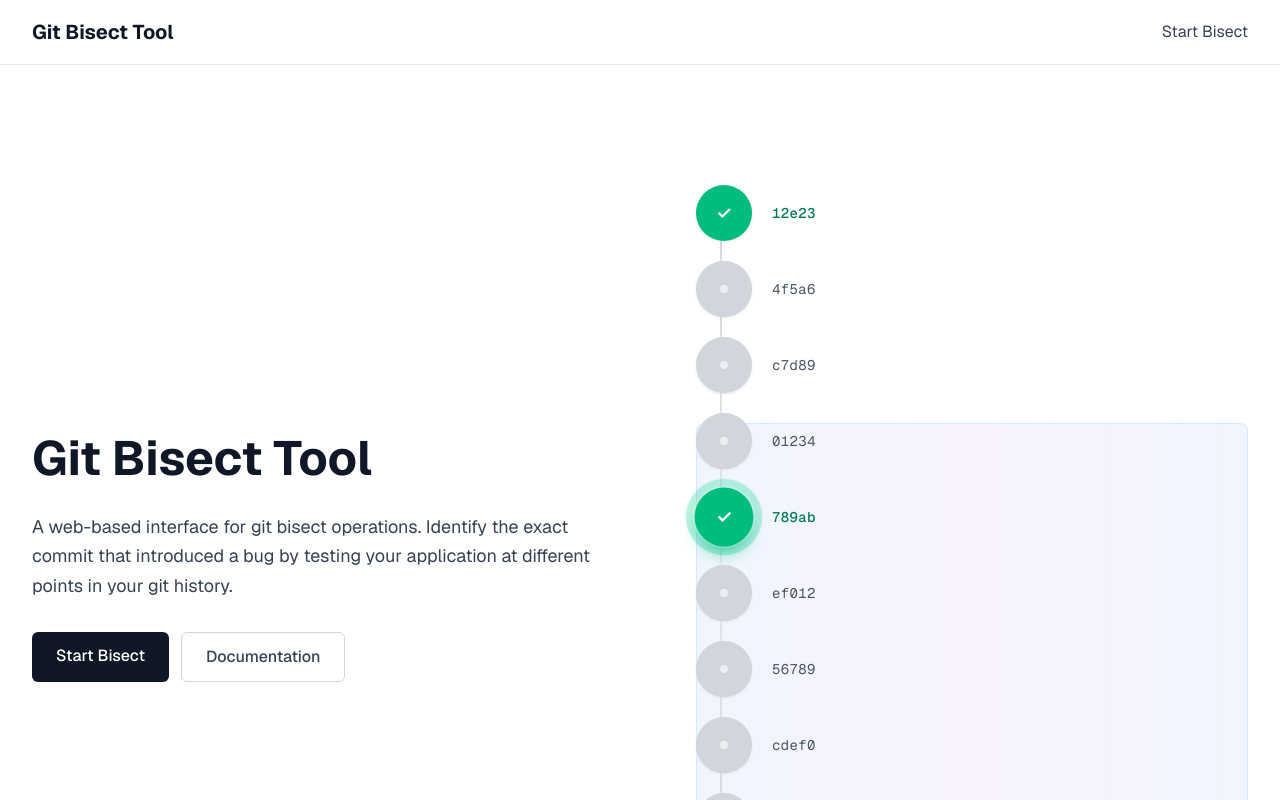
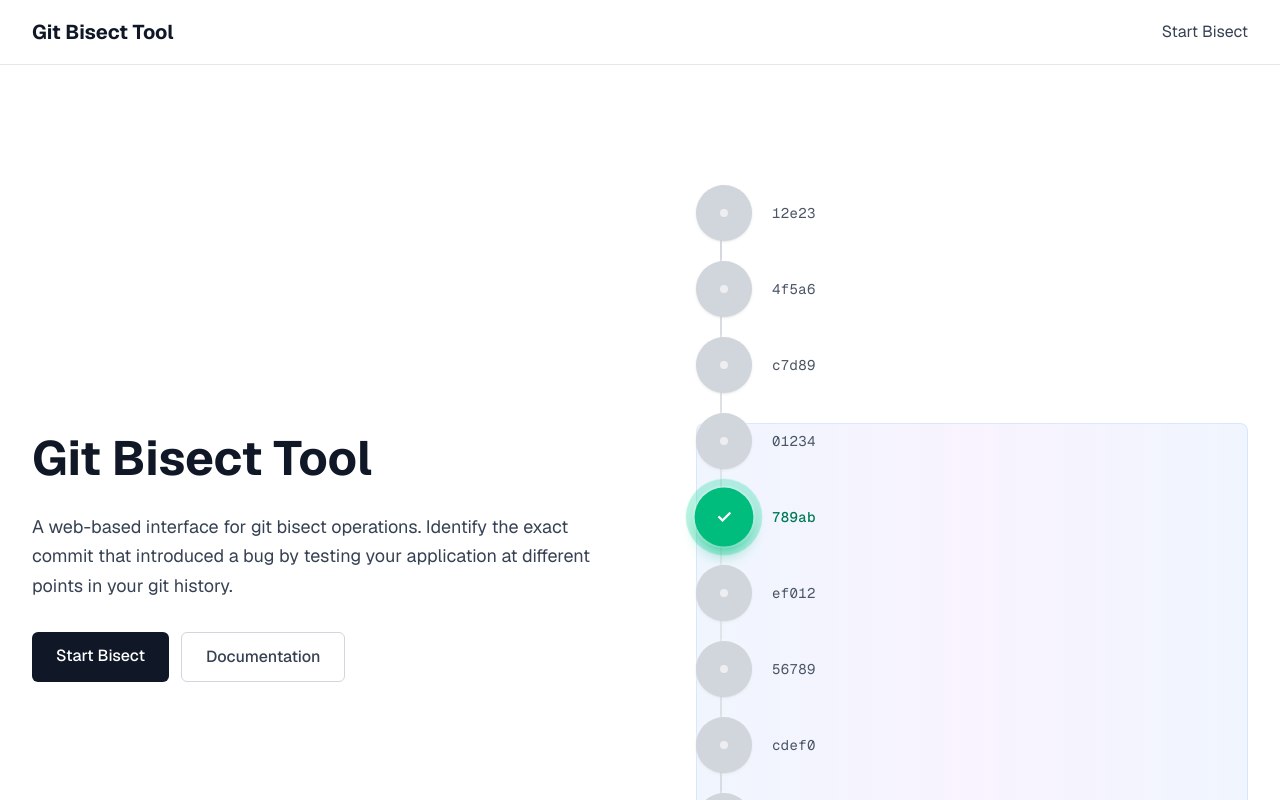
Before and after one commit to LGeoff31/Bisect, a Next.js app: page / in a window 1280 px wide. Shown: the top 800 px of the page. Built offline with nearby package versions, Linux system fonts and the light colour scheme.

Commit message:
improve bisect visualization UI

```diff
--- a/app/components/BisectAnimation.tsx
+++ b/app/components/BisectAnimation.tsx
@@ -151,7 +151,16 @@ export default function BisectAnimation() {
     return () => clearInterval(interval);
   }, [mounted]);
 
-  const getCommitColor = (commit: Commit) => {
+  const isInSearchRange = (index: number) => {
+    if (!searchRange) return true; // If no range set, show all
+    return index >= searchRange.start && index <= searchRange.end;
+  };
+
+  const getCommitColor = (commit: Commit, index: number) => {
+    // If outside search range, show as unknown
+    if (searchRange && !isInSearchRange(index) && commit.status !== 'testing') {
+      return 'bg-gray-300 dark:bg-gray-700';
+    }
     if (commit.status === 'good') return 'bg-emerald-500 dark:bg-emerald-600';
     if (commit.status === 'bad') {
       return commit.isFirstBad
@@ -162,7 +171,11 @@ export default function BisectAnimation() {
     return 'bg-gray-300 dark:bg-gray-700';
   };
 
-  const getCommitShadow = (commit: Commit) => {
+  const getCommitShadow = (commit: Commit, index: number) => {
+    // If outside search range, no special shadow
+    if (searchRange && !isInSearchRange(index) && commit.status !== 'testing') {
+      return 'shadow-sm';
+    }
     if (commit.glow && commit.status === 'good') {
       return 'shadow-lg shadow-emerald-500/50 dark:shadow-emerald-600/50';
     }
@@ -201,7 +214,7 @@ export default function BisectAnimation() {
                 className="relative flex items-center gap-5 z-10 group"
               >
                 <div className="relative z-20">
-                  {commit.glow && (
+                  {commit.glow && isInSearchRange(index) && (
                     <div
                       className={`absolute inset-0 rounded-full animate-pulse ${
                         commit.status === 'good'
@@ -217,7 +230,7 @@ export default function BisectAnimation() {
 
 
                   <div
-                    className={`relative w-14 h-14 ${getCommitColor(commit)} ${getCommitShadow(commit)} rounded-full transition-all duration-300 ease-out flex items-center justify-center text-white font-semibold transform ring-2 ring-white/20 dark:ring-gray-800/30 ${
+                    className={`relative w-14 h-14 ${getCommitColor(commit, index)} ${getCommitShadow(commit, index)} rounded-full transition-all duration-300 ease-out flex items-center justify-center text-white font-semibold transform ring-2 ring-white/20 dark:ring-gray-800/30 ${
                       commit.status === 'testing' ? 'opacity-80 animate-pulse' : 'opacity-100'
                     }`}
                     style={{
@@ -225,19 +238,19 @@ export default function BisectAnimation() {
                       transition: 'all 0.3s cubic-bezier(0.4, 0, 0.2, 1)',
                     }}
                   >
-                    {commit.status === 'good' && (
+                    {commit.status === 'good' && isInSearchRange(index) && (
                       <span className="text-lg">✓</span>
                     )}
-                    {commit.status === 'bad' && commit.isFirstBad && (
+                    {commit.status === 'bad' && commit.isFirstBad && isInSearchRange(index) && (
                       <span className="text-xl font-bold">⚠</span>
                     )}
-                    {commit.status === 'bad' && !commit.isFirstBad && (
+                    {commit.status === 'bad' && !commit.isFirstBad && isInSearchRange(index) && (
                       <span className="text-lg">✗</span>
                     )}
                     {commit.status === 'testing' && (
                       <span className="text-lg animate-spin">⟳</span>
                     )}
-                    {commit.status === 'unknown' && (
+                    {(commit.status === 'unknown' || (searchRange && !isInSearchRange(index) && commit.status !== 'testing')) && (
                       <div className="w-2 h-2 bg-white/60 rounded-full" />
                     )}
                   </div>
@@ -245,16 +258,16 @@ export default function BisectAnimation() {
 
                 <div className="flex-1 z-20">
                   <div className={`text-sm font-mono tracking-wide transition-colors duration-300 ${
-                    commit.status === 'good'
+                    commit.status === 'good' && isInSearchRange(index)
                       ? 'text-emerald-700 dark:text-emerald-400 font-medium'
-                      : commit.status === 'bad'
+                      : commit.status === 'bad' && isInSearchRange(index)
                       ? 'text-red-700 dark:text-red-400 font-medium'
                       : commit.status === 'testing'
                       ? 'text-amber-700 dark:text-amber-400 font-medium'
                       : 'text-gray-600 dark:text-gray-400'
                   }`}>
                     {commit.hash}
-                    {commit.status === 'bad' && commit.isFirstBad && (
+                    {commit.status === 'bad' && commit.isFirstBad && isInSearchRange(index) && (
                       <span className="ml-2 text-xs font-semibold px-2 py-0.5 bg-rose-100 dark:bg-rose-900/30 text-rose-700 dark:text-rose-400 rounded">
                         FIRST BAD COMMIT
                       </span>
```
